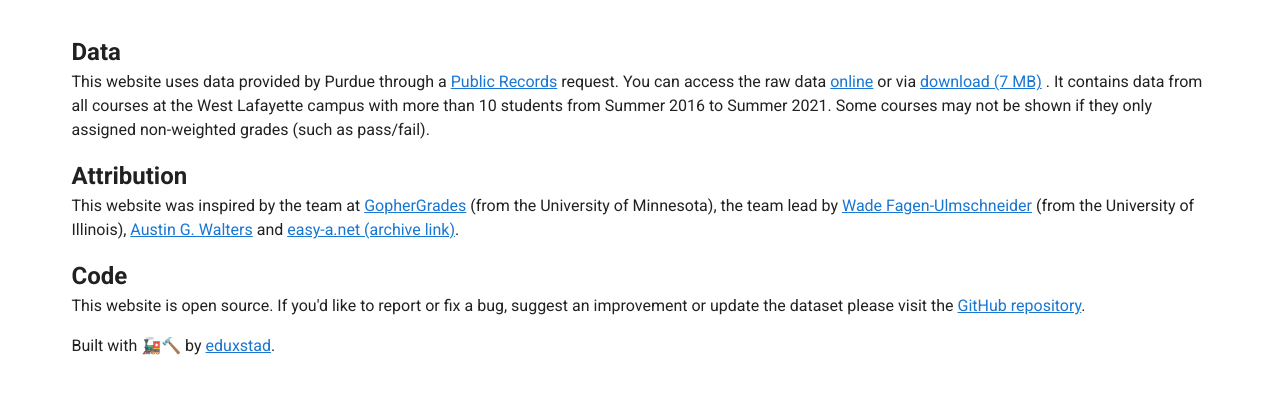
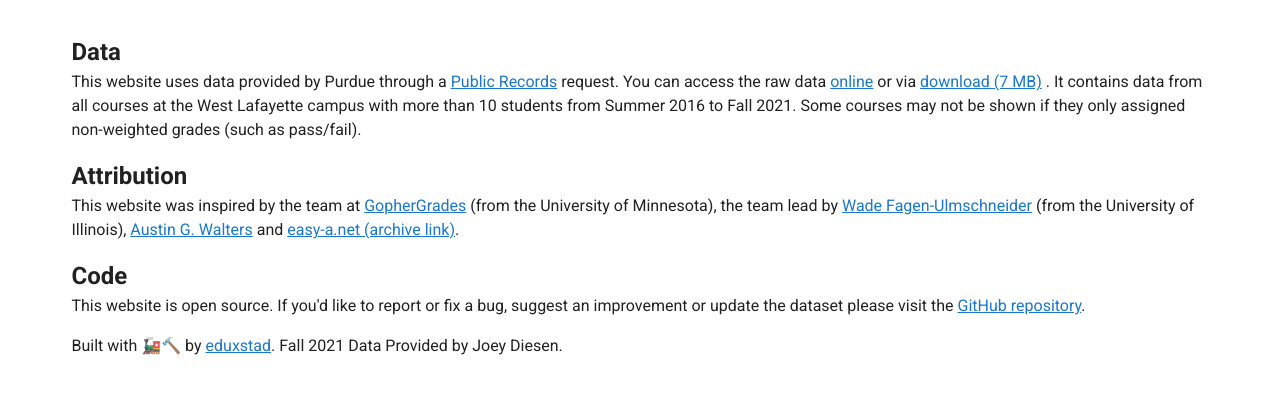
Before and after one commit to eduxstad/boiler-grades, a Vue app in the folder boiler-grades-web/: page / in a window 1280 px wide. Shown: the part 489-897 px from the top of the page. Built offline with nearby package versions, Linux system fonts and the light colour scheme; no server answers.

Commit message:
include reference and attribution for fall 2021 data

```diff
--- a/boiler-grades-web/src/App.vue
+++ b/boiler-grades-web/src/App.vue
@@ -24,7 +24,7 @@
             download (7 MB)</a>
             . It contains
             data from all courses at the West Lafayette campus with more than 10 students
-            from Summer 2016 to Summer 2021. Some courses may not be shown if they only
+            from Summer 2016 to Fall 2021. Some courses may not be shown if they only
             assigned non-weighted grades (such as pass/fail).
             </p>
             <h2>Attribution</h2>
@@ -47,7 +47,7 @@
             <a target="_blank" href="https://github.com/eduxstad/boiler-grades">
             GitHub repository</a>.
             </p>
-            <p>Built with 🚂🔨 by <a target="_blank" href="https://github.com/eduxstad">eduxstad</a>.</p>
+            <p>Built with 🚂🔨 by <a target="_blank" href="https://github.com/eduxstad">eduxstad</a>. Fall 2021 Data Provided by Joey Diesen.</p>
             </v-container>
           </v-col>
         </v-row>
```
Also changed, not shown: 8 other files (tests, documents, lock files or other folders).
